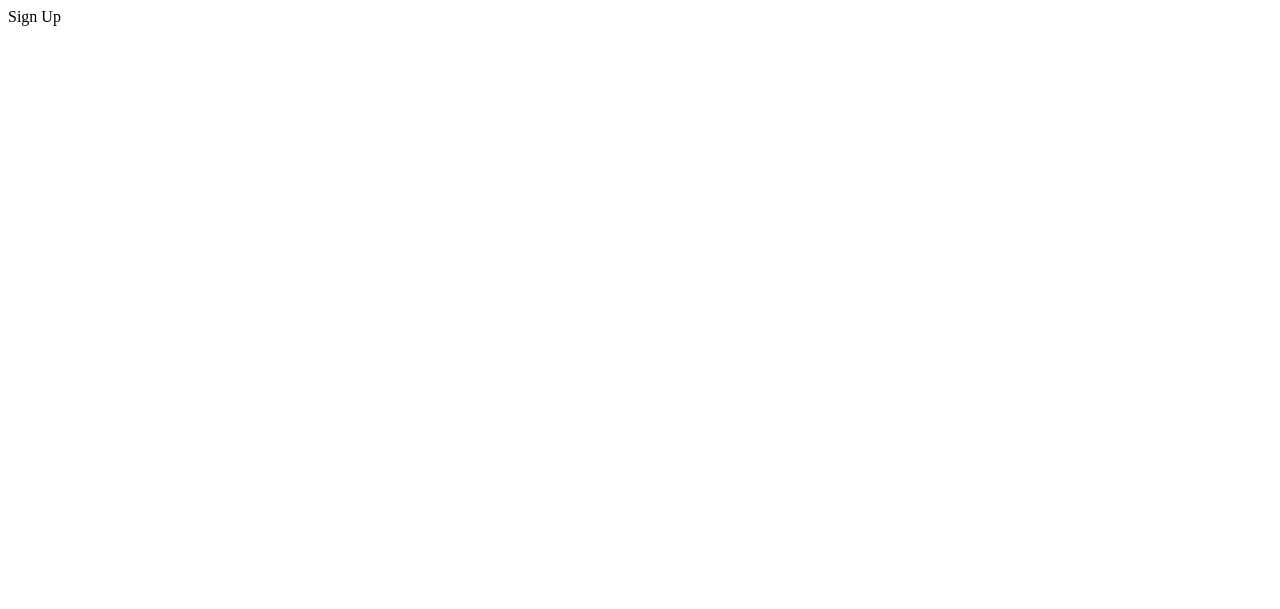
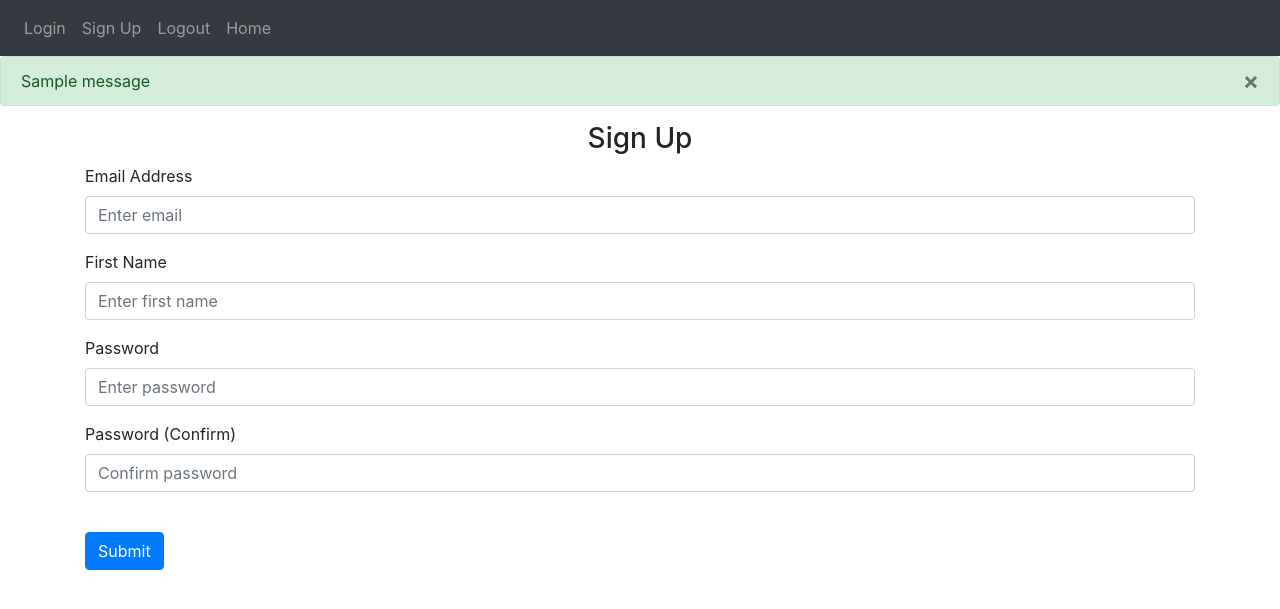
Before and after one commit to kido6596/Flask-Note-App, a Flask app: page /sign-up in a window 1280 px wide. Before the commit the part shown is almost empty. Shown: the top 609 px of the page. Run offline with Flask 2, Linux system fonts and the light colour scheme; one stand-in notice (Sample message) is shown; some libraries are stand-ins or nearby versions.

Commit message:
Add files via upload

```diff
--- a/website/auth.py
+++ b/website/auth.py
@@ -1,15 +1,34 @@
-from flask import Blueprint
+from flask import Blueprint, render_template, request, flash
 
 auth = Blueprint('auth', __name__)
 
-@auth.route('/login')
+@auth.route('/login', methods=['GET', 'POST'])
 def login():
-    return "<p>Login</p>"
+    data = request.form
+    print(data)
+    return render_template("login.html", boolean=False)
 
 @auth.route('/logout')
 def logout():
     return "<p>Logout</p>"
 
-@auth.route('/sign-up')
+@auth.route('/sign-up', methods=['GET', 'POST'])
 def signup():
-    return "<p>Sign Up</p>"
+        if request.method == 'POST':
+            email = request.form.get('email')
+            firstName = request.form.get('firstName')
+            password1 = request.form.get('password1')
+            password2 = request.form.get('password2')
+
+            if len(email) < 4:
+                flash('Email must be greater than 3 characters.', category='error')
+            elif len(firstName) < 2:
+                flash('First name must be greater than 1 character.', category='error')
+            elif password1 != password2:
+                                flash('Passwords do not match.', category='error')
+            elif len(password1) < 7:
+                                flash('Password must be at least 7 characters.', category='error')
+            else:
+                flash('Account created!', category='success')
+
+        return render_template("sign_up.html")
--- a/website/templates/base.html
+++ b/website/templates/base.html
@@ -20,7 +20,7 @@
     <body>
         <nav class="navbar navbar-expand-lg navbar-dark bg-dark">
             <button
-            class="navbar-toggle"
+            class="navbar-toggler"
             type="button"
             data-toggle="collapse"
             data-target="#navbar">
@@ -40,6 +40,30 @@
                 </div>
             </div>
         </nav>
+
+        {% with messages = get_flashed_messages(with_categories=true) %}
+        {% if messages %}
+            {% for category, message in messages %}
+            {% if category == 'error' %}
+            <div class="alert alert-danger alert-dismissable fade show" role="alert">
+                    {{ message }}
+                    <button type="button" class="close" data-dismiss="alert">
+                        <span aria-hidden="true">&times;</span>
+                    </button>
+                </div>
+                {% else %}
+                <div class="alert alert-success alert-dismissable fade show" role="alert">
+                    {{ message }}
+                    <button type="button" class="close" data-dismiss="alert">
+                        <span aria-hidden="true">&times;</span>
+                    </button>
+                </div>
+                {% endif %}
+            {% endfor %}
+            {% endif %}
+            {% endwith %}
+
+        <div class="container">{% block content %}{% endblock %}</div>
         <script
       src="https://code.jquery.com/jquery-3.2.1.slim.min.js"
       integrity="sha384-KJ3o2DKtIkvYIK3UENzmM7KCkRr/rE9/Qpg6aAZGJwFDMVNA/GpGFF93hXpG5KkN"
--- a/website/templates/home.html
+++ b/website/templates/home.html
@@ -1 +1,5 @@
-{% extends "base.html" %} {% block title %}Changed{% endblock %}
+{% extends "base.html" %} {% block title %}Home{% endblock %}
+
+{% block content %}
+<h1>This is the home page</h1>
+{% endblock %}
--- /dev/null
+++ b/website/templates/sign_up.html
@@ -0,0 +1,25 @@
+{% extends "base.html" %} {% block title %}Sign Up{% endblock %}
+
+{% block content %}
+<form method="POST">
+    <h3 align="center">Sign Up</h3>
+    <div class="form-group">
+        <label for="email">Email Address</label>
+        <input type="email" class="form-control" id="email" name="email" placeholder="Enter email">
+    </div>
+    <div class="form-group">
+        <label for="firstName">First Name</label>
+        <input type="text" class="form-control" id="firstName" name="firstName" placeholder="Enter first name">
+    </div>
+    <div class="form-group">
+        <label for="password1">Password</label>
+        <input type="password" class="form-control" id="password1" name="password1" placeholder="Enter password">
+    </div>
+    <div class="form-group">
+        <label for="password2">Password (Confirm)</label>
+        <input type="password" class="form-control" id="password2" name="password2" placeholder="Confirm password">
+    </div>
+    <br />
+    <button type="submit" class="btn btn-primary">Submit</button>
+</form>
+{% endblock %}
--- a/website/views.py
+++ b/website/views.py
@@ -5,4 +5,4 @@ views = Blueprint('views', __name__)
 
 @views.route('/')
 def home():
-    return render_template("ome.html")
+    return render_template("home.html")
```
Also changed, not shown: website/templates/login.html (added, +17 -0 lines).
